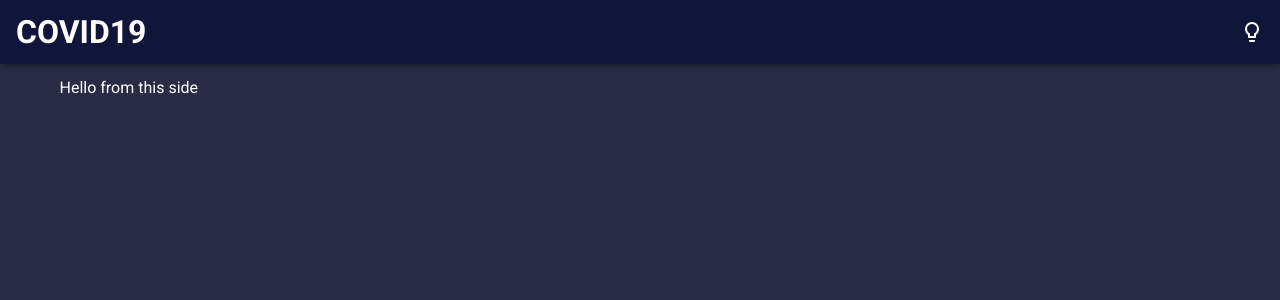
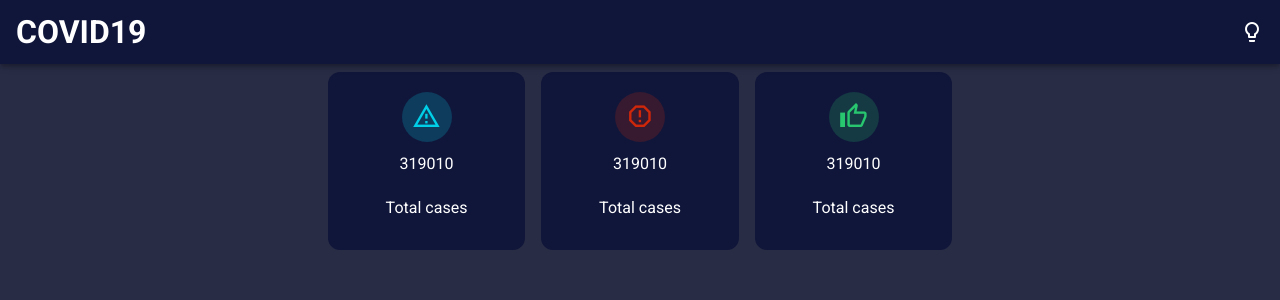
Before and after one commit to Abdulqudus001/covid19-dashboard, a Vue app: page /#/ in a window 1280 px wide. Shown: the top 300 px of the page. Built offline with nearby package versions, Linux system fonts and the light colour scheme.

Commit message:
Setup vuex

```diff
--- a/package.json
+++ b/package.json
@@ -12,13 +12,15 @@
     "register-service-worker": "^1.6.2",
     "vue": "^2.6.11",
     "vue-router": "^3.1.5",
-    "vuetify": "^2.2.11"
+    "vuetify": "^2.2.11",
+    "vuex": "^3.1.2"
   },
   "devDependencies": {
     "@vue/cli-plugin-babel": "^4.2.0",
     "@vue/cli-plugin-eslint": "^4.2.0",
     "@vue/cli-plugin-pwa": "^4.2.0",
     "@vue/cli-plugin-router": "^4.2.0",
+    "@vue/cli-plugin-vuex": "^4.2.3",
     "@vue/cli-service": "^4.2.0",
     "@vue/eslint-config-airbnb": "^5.0.2",
     "babel-eslint": "^10.0.3",
--- /dev/null
+++ b/src/components/statsCard.vue
@@ -0,0 +1,72 @@
+<template>
+  <div class="stats" :style="{background: $vuetify.theme.themes[theme].header}">
+    <v-icon :class="type">{{ icon }}</v-icon>
+    <p>{{ count }}</p>
+    <p>{{ name }}</p>
+  </div>
+</template>
+
+<script>
+export default {
+  props: {
+    icon: {
+      type: String,
+      default: '',
+    },
+    count: {
+      type: Number,
+      default: 0,
+    },
+    name: {
+      type: String,
+      default: '',
+    },
+    type: {
+      type: String,
+      default: 'danger',
+    },
+  },
+  computed: {
+    theme() {
+      return (this.$vuetify.theme.dark) ? 'dark' : 'light';
+    },
+  },
+};
+</script>
+
+<style lang="scss" scoped>
+  .stats {
+    display: flex;
+    flex-direction: column;
+    text-align: center;
+    padding: 20px;
+    border-radius: 12px;
+    p {
+      margin: 10px 0;
+    }
+
+    i {
+      width: 50px;
+      margin: 0 auto;
+      height: 50px;
+      font-size: 1.8rem;
+      border-radius: 50%;
+      text-align: center;
+
+      &.infected {
+        color: #00CFE8;
+        background-color: rgba(0, 207, 232, 0.2);
+      }
+
+      &.deaths {
+        color: #cf270a;
+        background-color: rgba(207, 40, 10, 0.2);
+      }
+
+      &.recovered {
+        color: #28C76F;
+        background-color: rgba(40, 199, 111, 0.2);
+      }
+    }
+  }
+</style>
--- a/src/main.js
+++ b/src/main.js
@@ -3,11 +3,13 @@ import App from './App.vue';
 import './registerServiceWorker';
 import router from './router';
 import vuetify from './plugins/vuetify';
+import store from './store';
 
 Vue.config.productionTip = false;
 
 new Vue({
   router,
   vuetify,
+  store,
   render: (h) => h(App),
 }).$mount('#app');
--- /dev/null
+++ b/src/store/index.js
@@ -0,0 +1,15 @@
+import Vue from 'vue';
+import Vuex from 'vuex';
+
+Vue.use(Vuex);
+
+export default new Vuex.Store({
+  state: {
+  },
+  mutations: {
+  },
+  actions: {
+  },
+  modules: {
+  },
+});
--- a/src/views/Home.vue
+++ b/src/views/Home.vue
@@ -1,12 +1,46 @@
 <template>
   <v-container>
-    Hello from this side
+    <v-layout justify-center row wrap>
+      <v-flex sm12 md2 class="mx-2 my-2">
+        <stats-card
+          icon="mdi-alert-outline"
+          :count="worldStats.cases"
+          name="Total cases"
+          type="infected"
+        />
+      </v-flex>
+      <v-flex sm12 md2 class="mx-2 my-2">
+        <stats-card
+          icon="mdi-alert-octagon-outline"
+          :count="worldStats.cases"
+          name="Total cases"
+          type="deaths"
+        />
+      </v-flex>
+      <v-flex sm12 md2 class="mx-2 my-2">
+        <stats-card
+          icon="mdi-thumb-up-outline"
+          :count="worldStats.cases"
+          name="Total cases"
+          type="recovered"
+        />
+      </v-flex>
+    </v-layout>
   </v-container>
 </template>
 
 <script>
+import StatsCard from '@/components/statsCard.vue';
+
 export default {
-
+  data: () => ({
+    worldStats: {
+      cases: 319010,
+      deaths: 13685,
+      recovered: 96006,
+    },
+  }),
+  components: { StatsCard },
 };
 </script>
 
```
Also changed, not shown: 1 other file (tests, documents, lock files or other folders).
